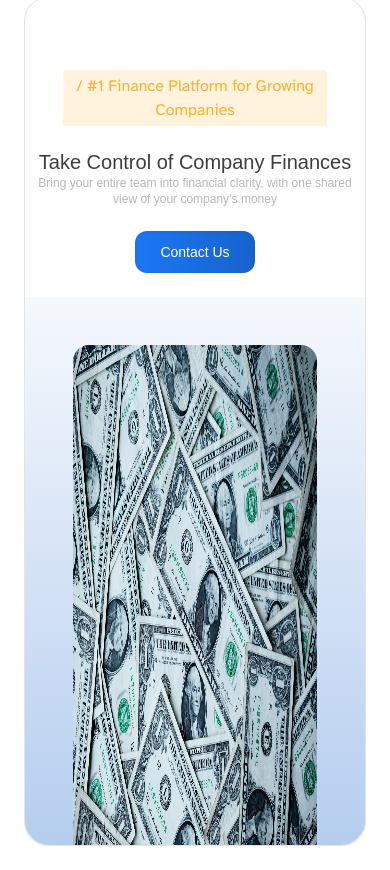
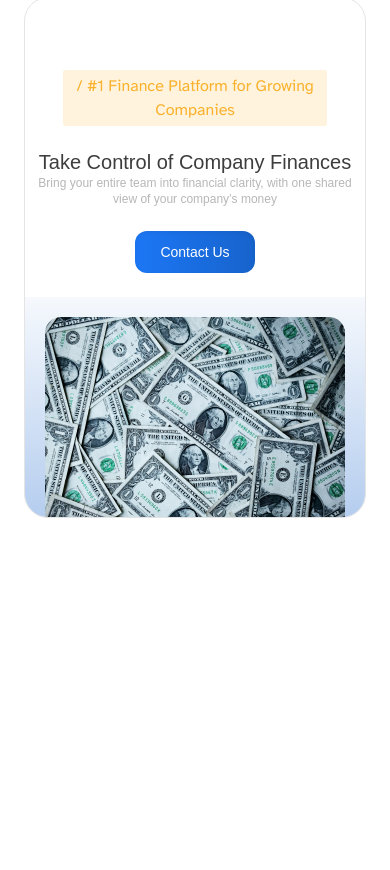
Before and after one commit to Hckerson/cresora, a Next.js app: page /about in a window 390 px wide. Shown: the part 6794-7664 px from the top of the page. After the commit the page ends 7336 px from the top, so only its background shows below. Built offline with nearby package versions, Linux system fonts and the light colour scheme.

Commit message:
chore: start pricing page

```diff
--- /dev/null
+++ b/app/pricing/page.tsx
@@ -0,0 +1,6 @@
+
+export default function pricing() {
+    return(
+
+    )
+}
--- a/components/routes/about/cta.tsx
+++ b/components/routes/about/cta.tsx
@@ -15,11 +15,11 @@ export default function CTA() {
                     />
                     <Button size="sm">Contact Us</Button>
                 </div>
-                <div className="bg-gradient-to-b from-[#1763CC]/4 rounded-b-3xl to-[#1763CC]/32 p-12 pb-0">
+                <div className="bg-gradient-to-b from-[#1763CC]/4 rounded-b-[23px] to-[#1763CC]/32 p-5 pb-0   md:p-6 md:pb-0 xl:p-12 xl:pb-0">
                     <div className="rounded-t-2xl overflow-hidden">
                         <CustomImage
-                            boxClass="h-[500px]"
-                            classes="h-full bg-cover"
+                            boxClass="lg:h-[500px] "
+                            classes="h-full"
                             alt="Coins"
                             height={1596}
                             width={2400}
```
